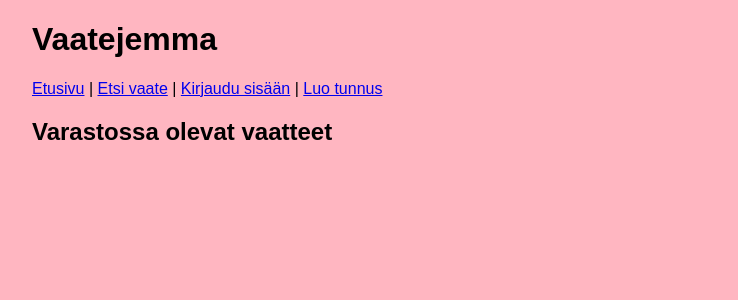
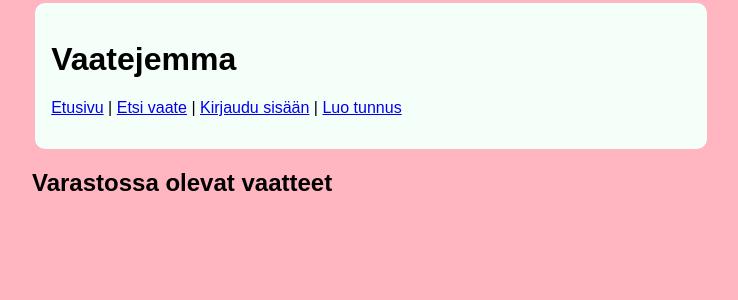
Before and after one commit to saaraparaas/vaatevarasto, a Flask app: page / in a window 1280 px wide. Shown: the top 300 px of the page, without its empty margins (208-946 px from the left). Run offline with Flask 3, Linux system fonts and the light colour scheme; data that the repository does not hold is empty.

Commit message:
Improve UI styling

```diff
--- a/static/main.css
+++ b/static/main.css
@@ -1,3 +1,12 @@
+.block {
+  width: 80%;
+  background-color: mintcream;
+  padding: 1em;
+  margin: 0.2em;
+  max-width: 800px;
+  border-radius: 10px;
+}
+
 body {
   margin: auto;
   max-width: 50em;
@@ -6,9 +15,12 @@ body {
 }
 
 .item {
+  width: 60%;
   border: 2px solid black;
   margin: 1em;
   padding: 0.2em 0.5em;
+  background-color: white;
+  border-radius: 10px;
 }
 
 .info {
--- a/templates/layout.html
+++ b/templates/layout.html
@@ -7,6 +7,7 @@
 </head>
 
 <body>
+  <div class="block">
     <h1>Vaatejemma</h1>
 
     {% if session.user_id %}
@@ -26,7 +27,7 @@
       <a href="/register">Luo tunnus</a>
     {% endif %}
     </p>
-
+  </div>
 
   {% for message in get_flashed_messages() %}
   <div class="info">
```
Lines whose indentation alone changed are shown as unchanged.
